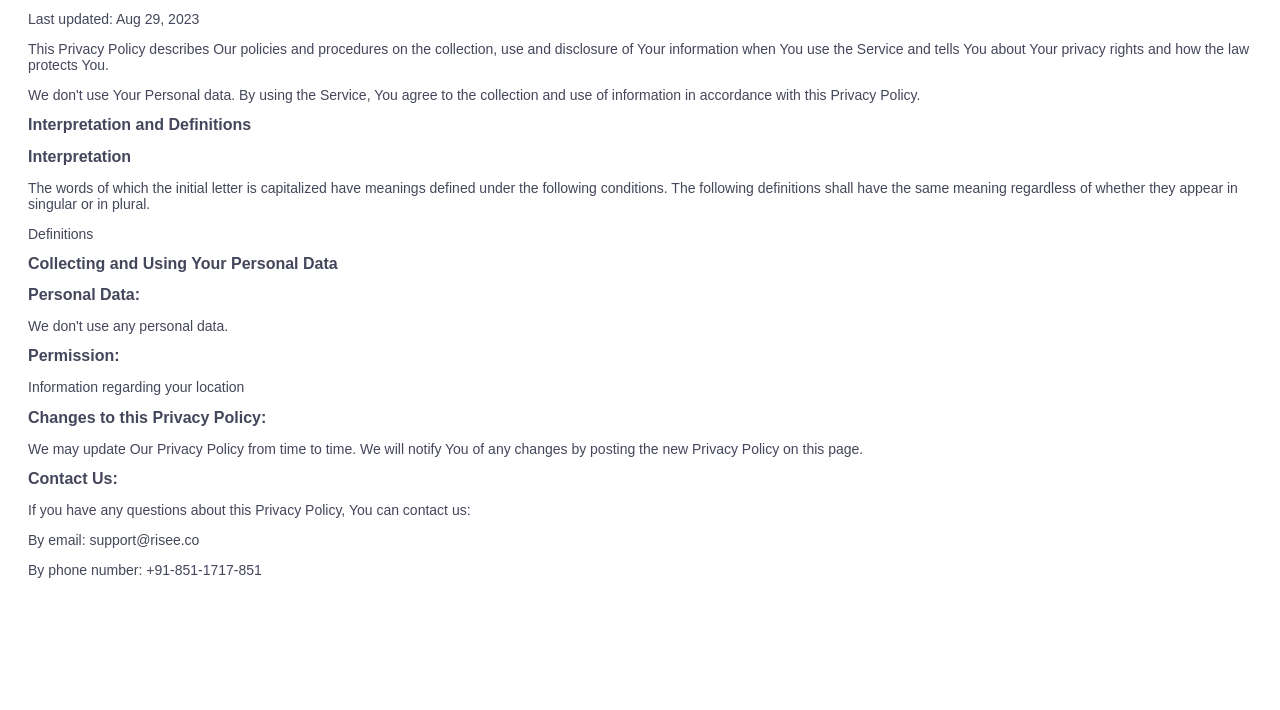
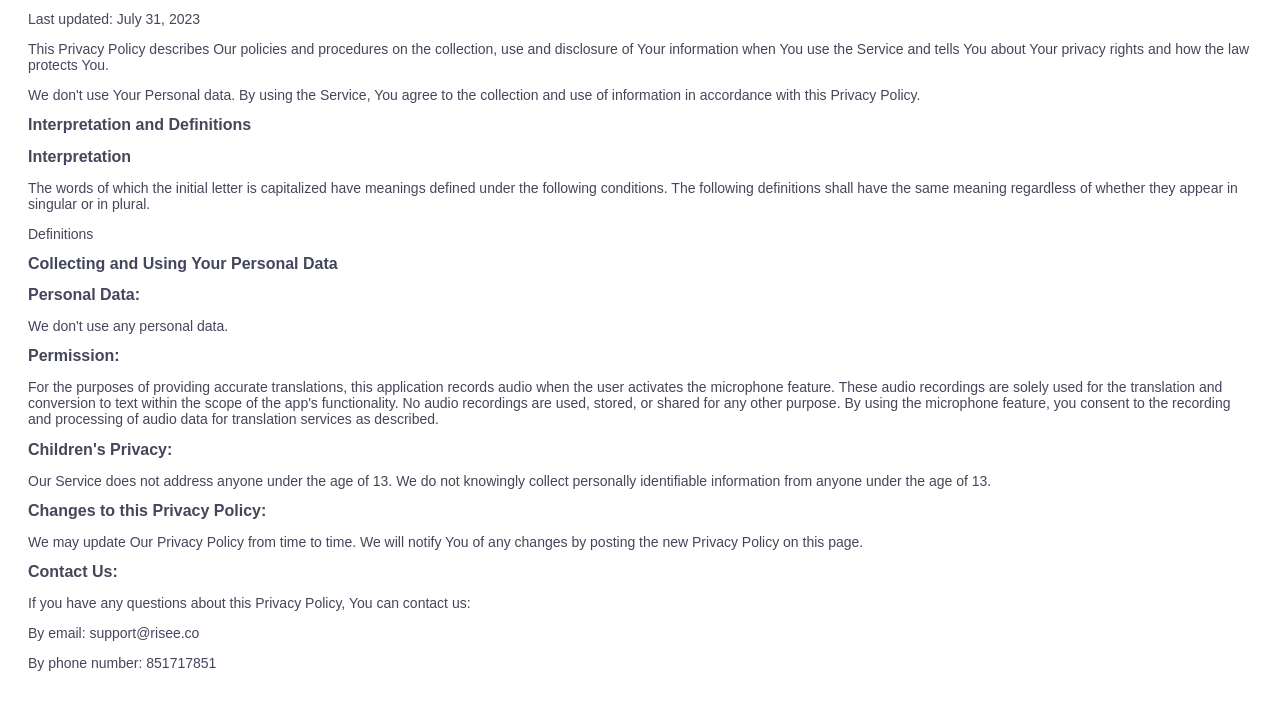
Before and after one commit to nehavision0792/nehavision0792.github.io, a plain HTML site: page privacy_speaktransform.html in a window 1280 px wide. Shown: the part 64-774 px from the top of the page. Drawn offline with Linux system fonts and the light colour scheme.

Commit message:
Update privacy_speaktransform.html

```diff
--- a/privacy_speaktransform.html
+++ b/privacy_speaktransform.html
@@ -33,7 +33,7 @@
   </div>
 
   <div class="boxContainer">
-    <p>Last updated: Aug 29, 2023</p>
+    <p>Last updated: July 31, 2023</p>
     <p>This Privacy Policy describes Our policies and procedures on the collection, use and disclosure of Your information when You use the Service and tells You about Your privacy rights and how the law protects You.</p>
     <p>We don't use Your Personal data. By using the Service, You agree to the collection and use of information in accordance with this Privacy Policy.</p>
 
@@ -50,8 +50,11 @@
     <p>We don't use any personal data.</p>
 
     <h2>Permission:</h2>
-    <p>Information regarding your location</p>
+    <p>For the purposes of providing accurate translations, this application records audio when the user activates the microphone feature. These audio recordings are solely used for the translation and conversion to text within the scope of the app's functionality. No audio recordings are used, stored, or shared for any other purpose. By using the microphone feature, you consent to the recording and processing of audio data for translation services as described.</p>
 
+    <h2>Children's Privacy:</h2>
+    <p>Our Service does not address anyone under the age of 13. We do not knowingly collect personally identifiable information from anyone under the age of 13.</p>
+    <!-- ... Other content ... -->
 
     <h2>Changes to this Privacy Policy:</h2>
     <p>We may update Our Privacy Policy from time to time. We will notify You of any changes by posting the new Privacy Policy on this page.</p>
@@ -60,7 +63,7 @@
     <h2>Contact Us:</h2>
     <p>If you have any questions about this Privacy Policy, You can contact us:</p>
     <p>By email: support@risee.co</p>
-    <p>By phone number: +91-851-1717-851</p>
+    <p>By phone number: 851717851</p>
   </div>
 </body>
 </html>
```
